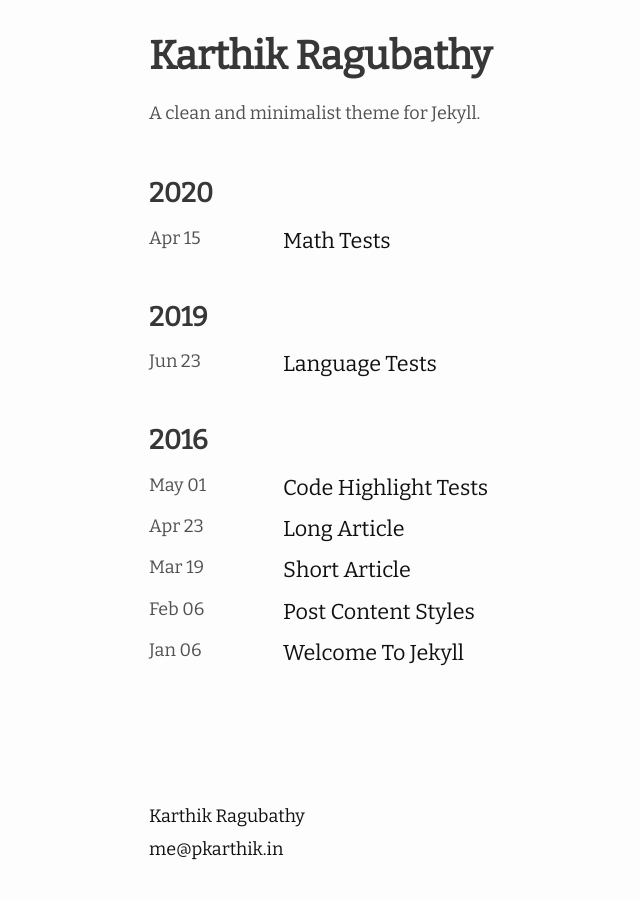
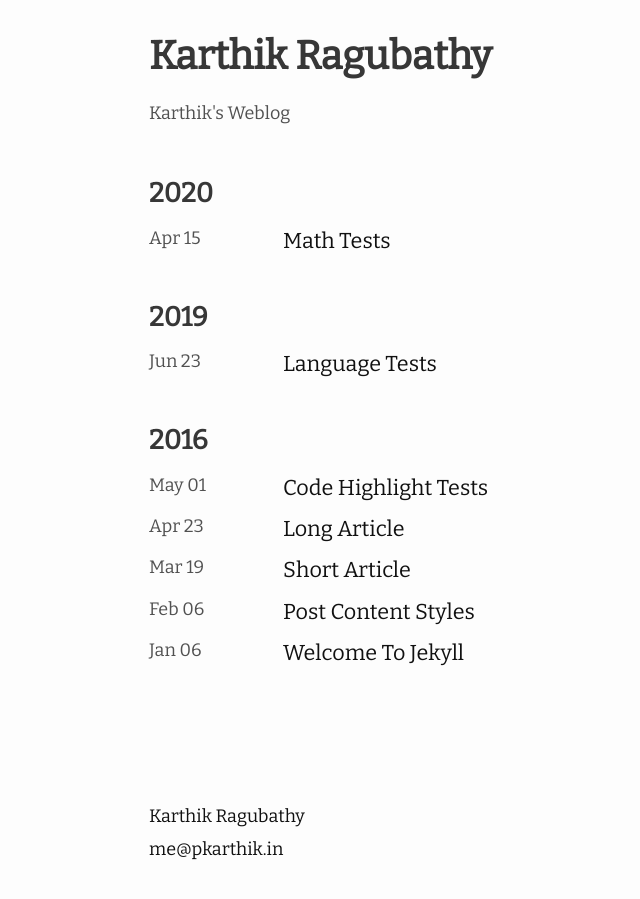
Before and after one commit to pkarthikr/pkarthikr.github.io, a Jekyll site: the page built from index.md, in a window 1280 px wide. Shown: the whole page, without its empty margins (121-761 px from the left). Built offline with Jekyll 4.4.1, drawn with Linux system fonts in a browser that asks for light colours; nearby versions of some CDN libraries.

Commit message:
Updated config

```diff
--- a/_config.yml
+++ b/_config.yml
@@ -3,12 +3,10 @@
 email: me@pkarthik.in # your email shown in the footer
 url: https://pkarthikr.github.io # this is your site's root address.
 description: > # this means to ignore newlines until "show_excerpts:"
-  A clean and minimalist theme for Jekyll.
+  Karthik's Weblog
 favicon: "./favicon.ico" # set the favicon of the site
 show_excerpts: false # set to true to show excerpts on the homepage
 
-# Moving date format
-# refer to https://shopify.github.io/liquid/filters/date/ if you want to customize this
 moving:
   avatar_url: "https://i.loli.net/2019/08/26/JzCLhDWPEybZr2T.jpg" # avatar in about page
   about_you: a short description about you. # short description about you in about page
@@ -19,27 +17,7 @@
   social_links:
     twitter: pkarthikr
     github: pkarthikr
-    # rss: RSS
-    # dribbble:
-    # facebook:
-    # flickr:
-    # instagram:
     linkedin: pkarthikr
-    # pinterest:
-    # youtube:
-    # youtube_channel:
-    # youtube_channel_name:
-    # telegram:
-    # googleplus:
-    # microdotblog:
-    # reddit:
-
-    # Mastodon instances
-    # mastodon:
-    # - username:
-    #   instance:
-    # - username:
-    #   instance:
 
 # Build settings
 remote_theme: huangyz0918/moving
```
